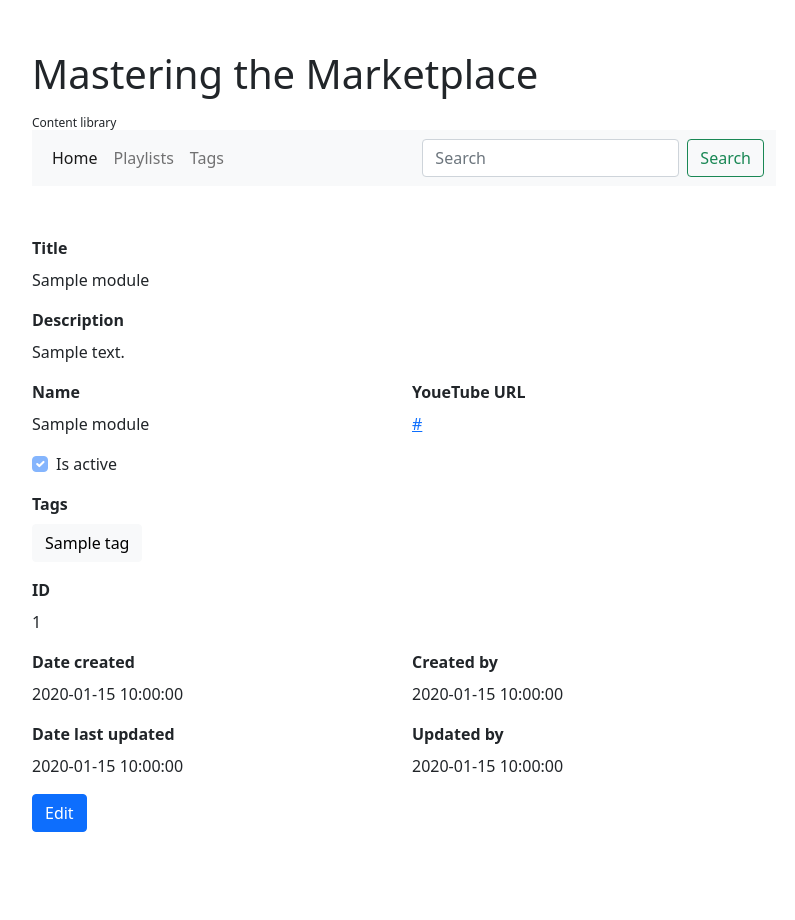
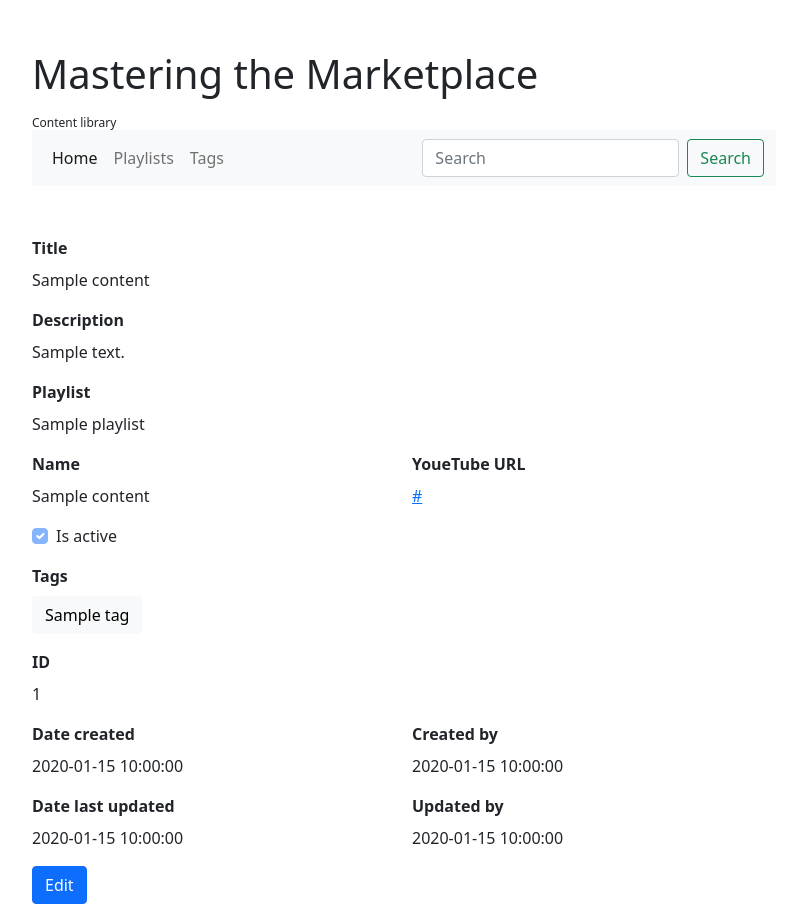
Before and after one commit to dstarr/mtm-content, a Flask app: template src/mtm_admin/app/templates/modules/detail.html in a window 1280 px wide. Shown: the whole page, without its empty margins (236-1031 px from the left). Before the commit the page ends 832 px from the top, so only its background shows below. Run offline with Flask 3, Linux system fonts and the light colour scheme; the template is opened without the code that fills it: most values are stand-ins (such as "Sample title", 1, 10 or a date in 2020).

Commit message:
details page works with model

```diff
--- a/src/mtm_admin/app/app.py
+++ b/src/mtm_admin/app/app.py
@@ -5,10 +5,9 @@
 
 current_dir = os.path.dirname(os.path.abspath(__file__))
 sys.path.append(os.path.join(current_dir, 'services'))
-sys.path.append(os.path.join(current_dir, 'models'))
+sys.path.append(os.path.join(current_dir, 'models/modules'))
 
 from content_service import ContentService
-
 content_service = ContentService()
 
 load_dotenv()
@@ -23,17 +22,27 @@
 @app.route('/modules/<module_id>')
 def module_detail(module_id):
     module = content_service.get_module(module_id)
-    return render_template('modules/detail.html', module=module)
+
+    from detail_model import DetailModel
+    model = DetailModel(module["playlist"], module["module"])
+
+    return render_template('modules/detail.html', model=model)
 
 @app.route('/modules/<module_id>/edit')
 def module_edit(module_id):
     module = content_service.get_module(module_id)
-    return render_template('modules/edit.html', module=module)
+    playlists = content_service.get_playlists()
+
+    from edit_model import EditModel
+    model = EditModel(playlists=playlists, content=module)
+
+    return render_template('modules/edit.html', model=model)
 
 @app.route('/tags')
 def tags():
-    tags = content_service.get_all_tags()
-    return render_template('tags.html', tags=tags)
+    pass
+    # tags = content_service.get_all_tags()
+    # return render_template('tags.html', tags=tags)
 
 
 # @app.route('/tags/<int:tag_id>')
--- a/src/mtm_admin/app/config.py
+++ b/src/mtm_admin/app/config.py
@@ -2,4 +2,5 @@
 
 COSMOS_CONNECTION_STRING = os.environ.get("COSMOS_CONNECTION_STRING")
 COSMOS_DB_NAME = os.environ.get("COSMOS_DB_NAME")
-COSMOS_DB_COLLECTION_NAME = os.environ.get("COSMOS_DB_COLLECTION_NAME")
+COSMOS_DB_CONTENT_COLLECTION_NAME = os.environ.get("COSMOS_DB_CONTENT_COLLECTION_NAME")
+COSMOS_DB_METADATA_COLLECTION_NAME = os.environ.get("COSMOS_DB_METADATA_COLLECTION_NAME")
--- /dev/null
+++ b/src/mtm_admin/app/models/modules/detail_model.py
@@ -0,0 +1,5 @@
+class DetailModel():
+
+    def __init__(self, playlist, content):
+        self.playlist = playlist
+        self.content = content
--- /dev/null
+++ b/src/mtm_admin/app/models/modules/edit_model.py
@@ -0,0 +1,5 @@
+class EditModel():
+
+    def __init__(self, playlists, content):
+        self.playlists = playlists
+        self.content = content
--- a/src/mtm_admin/app/templates/modules/detail.html
+++ b/src/mtm_admin/app/templates/modules/detail.html
@@ -6,34 +6,39 @@
   <div class="container main">
     <div class="mb-3">
       <label for="title" class="form-label">Title</label>
-      <div id="title">{{ module.title }}</div>
+      <div id="title">{{ model.content["title"] }}</div>
     </div>
 
     <div class="mb-3">
       <label for="description" class="form-label">Description</label>
-      <div id="description">{{ module.description }}</div>
+      <div id="description">{{ model.content["description"] }}</div>
+    </div>
+
+    <div class="mb-3">
+      <label for="playlist" class="form-label">Playlist</label>
+      <div id="playlist">{{ model.playlist["name"] }}</div>
     </div>
 
     <div class="row g-3 mb-3">
       <div class="col-auto short_input">
         <label for="name" class="form-label">Name</label>
-        <div id="name">{{ module.name }}</div>
+        <div id="name">{{ model.content["name"] }}</div>
       </div>
       <div class="col-auto short_input">
         <label for="youtube_url" class="form-label">YoueTube URL</label>
-        <div id="youtube_url"><a href="{{ module.youtube_url }}" target="_blank">{{ module.youtube_url }}</a></div>
+        <div id="youtube_url"><a href="{{ model.content['youtube_url'] }}" target="_blank">{{ model.content['youtube_url'] }}</a></div>
       </div>
     </div>
 
     <div class="mb-3 form-check">
       <label class="form-check-label" for="is_active">Is active</label>
-      <input type="checkbox" class="form-check-input" id="is_active" checked="{{ module.active }}" disabled />
+      <input type="checkbox" class="form-check-input" id="is_active" checked="{{ model.content['active'] }}" disabled />
     </div>
 
     <div class="mb-3">
       <label for="tags" class="form-label">Tags</label>
       <div id="tags">
-        {% for tag in module.tags %}
+        {% for tag in model.content["tags"] %}
           <button type="button" class="btn btn-light">{{ tag }}</button>
         {% endfor %}
       </div>
@@ -42,34 +47,34 @@
     <div class="row g-3 mb-3">
       <div class="col-auto short_input">
         <label for="id" class="form-label">ID</label>
-        <div id="id">{{ module.id }}</div>
+        <div id="id">{{ model.content["id"] }}</div>
       </div>
     </div>
 
     <div class="row g-3 mb-3">
       <div class="col-auto short_input">
         <label for="date_created" class="form-label">Date created</label>
-        <div id="date_created">{{ module.date_created }}</div>
+        <div id="date_created">{{ model.content["date_created"] }}</div>
       </div>
       <div class="col-auto short_input">
         <label for="created_by" class="form-label">Created by</label>
-        <div id="created_by">{{ module.created_by }}</div>
+        <div id="created_by">{{ model.content["created_by"] }}</div>
       </div>
     </div>
 
     <div class="row g-3 mb-3">
       <div class="col-auto short_input">
         <label for="date_updated" class="form-label">Date last updated</label>
-        <div id="date_updated">{{ module.date_updated }}</div>
+        <div id="date_updated">{{ model.content.date_updated }}</div>
       </div>
       <div class="col-auto short_input">
         <label for="updated_by" class="form-label">Updated by</label>
-        <div id="updated_by">{{ module.updated_by }}</div>
+        <div id="updated_by">{{ model.content["updated_by"] }}</div>
       </div>
     </div>
 
     <div class="mb-3">
-      <button type="button" class="btn btn-primary" onclick="window.location.href='/modules/{{ module.id }}/edit'">Edit</button>
+      <button type="button" class="btn btn-primary" onclick="window.location.href='/modules/{{ model.content['id'] }}/edit'">Edit</button>
     </div>
 
   </div>
```
Also changed, not shown: src/mtm_admin/app/services/content_service.py (+46 -11 lines), src/mtm_admin/app/templates/components/playlist_select.html (deleted, +0 -22 lines), src/mtm_admin/app/templates/modules/edit.html (+24 -13 lines), src/scripts/load_sample_data.py (+63 -21 lines).
